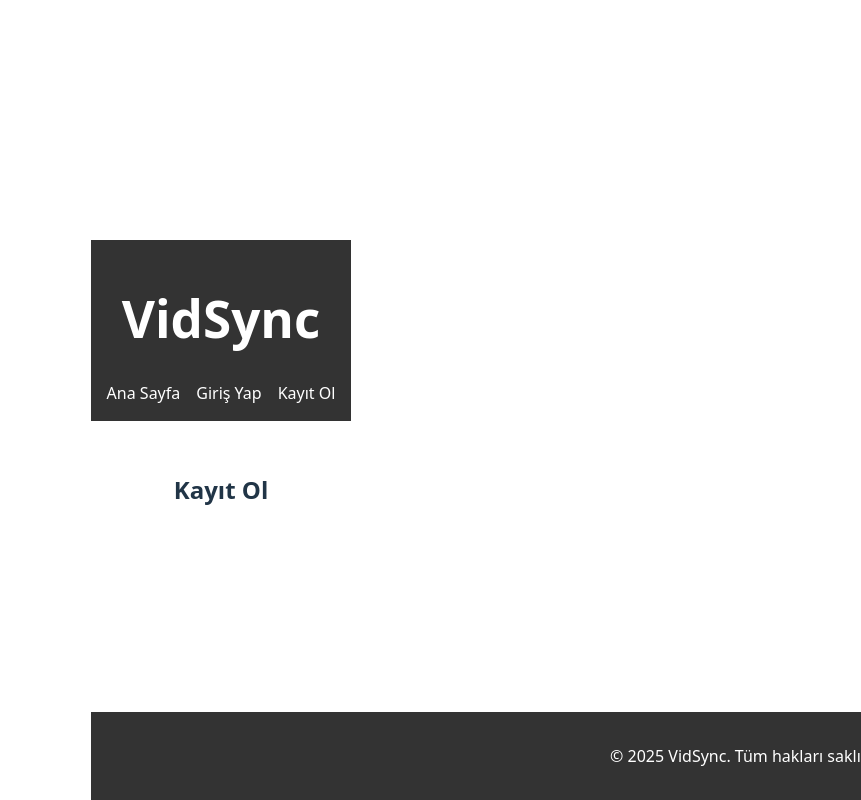
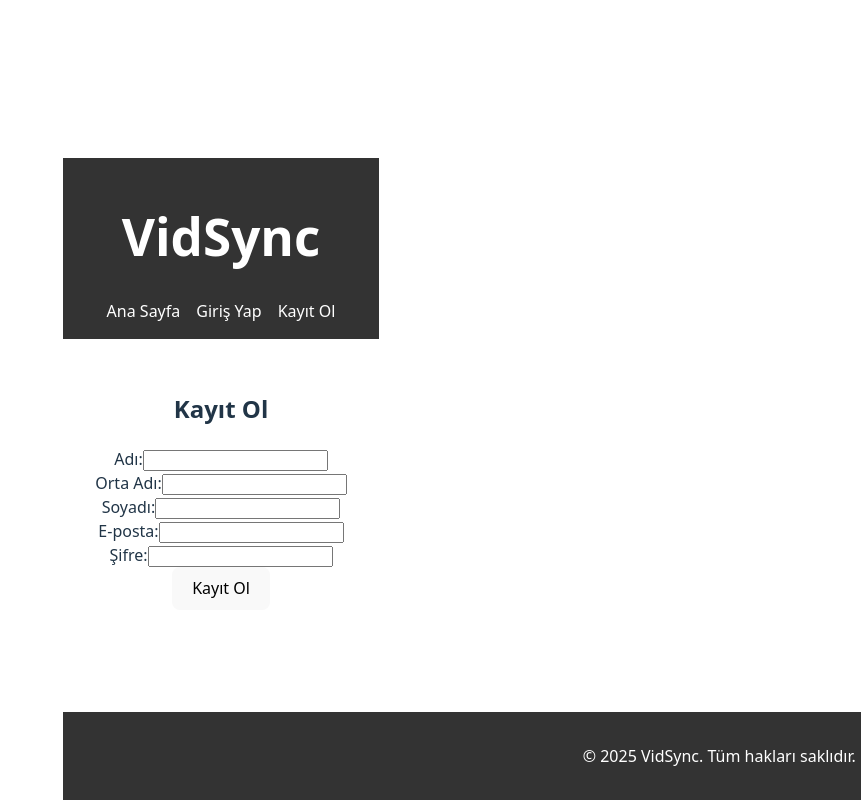
Before and after one commit to EnesEfeTokta/VidSync-Frontend, a React (Vite) app: page /register in a window 1280 px wide. Shown: the whole page, without its empty margins (419-1280 px from the left). Built offline with nearby package versions, Linux system fonts and the light colour scheme.

Commit message:
Add login and register form components
Introduced LoginForm and RegisterForm components for handling user authentication input. Updated LoginPage and RegisterPage to use these new components and handle form submission.

```diff
--- /dev/null
+++ b/src/components/LoginForm.tsx
@@ -0,0 +1,61 @@
+import React, { useState } from 'react';
+
+export interface LoginData {
+  email: string;
+  password: string;
+}
+
+export interface LoginFormProps {
+  onSubmit: (data: LoginData) => void;
+}
+
+const LoginForm: React.FC<LoginFormProps> = ({ onSubmit }) => {
+  const [formData, setFormData] = useState<LoginData>({
+    email: '',
+    password: '',
+  });
+
+  const handleChange = (e: React.ChangeEvent<HTMLInputElement>) => {
+    const { name, value } = e.target;
+    setFormData(prevState => ({
+      ...prevState,
+      [name]: value,
+    }));
+  };
+
+  const handleSubmit = (e: React.FormEvent<HTMLFormElement>) => {
+    e.preventDefault();
+    onSubmit(formData);
+  };
+
+  return (
+    <form onSubmit={handleSubmit}>
+      <h2>Giriş Yap</h2>
+      <div>
+        <label htmlFor="email">E-posta:</label>
+        <input
+          type="email"
+          id="email"
+          name="email"
+          value={formData.email}
+          onChange={handleChange}
+          required
+        />
+      </div>
+      <div>
+        <label htmlFor="password">Şifre:</label>
+        <input
+          type="password"
+          id="password"
+          name="password"
+          value={formData.password}
+          onChange={handleChange}
+          required
+        />
+      </div>
+      <button type="submit">Giriş Yap</button>
+    </form>
+  );
+};
+
+export default LoginForm;
--- /dev/null
+++ b/src/components/RegisterForm.tsx
@@ -0,0 +1,103 @@
+import React, { useState } from 'react';
+
+export interface RegisterData {
+  firstName: string;
+  middleName: string;
+  lastName: string;
+  email: string;
+  password: string;
+}
+
+// 2. Bileşenin alacağı propları tanımlayan arayüz
+export interface RegisterFormProps {
+  onSubmit: (data: RegisterData) => void;
+}
+
+const RegisterForm: React.FC<RegisterFormProps> = ({ onSubmit }) => {
+  // 3. Formun durumunu yönetmek için useState kancası
+  const [formData, setFormData] = useState<RegisterData>({
+    firstName: '',
+    middleName: '',
+    lastName: '',
+    email: '',
+    password: '',
+  });
+
+  // Input alanları değiştikçe state'i güncelleyen fonksiyon
+  const handleChange = (e: React.ChangeEvent<HTMLInputElement>) => {
+    const { name, value } = e.target;
+    setFormData(prevState => ({
+      ...prevState,
+      [name]: value,
+    }));
+  };
+
+  // Form gönderildiğinde çalışacak fonksiyon
+  const handleSubmit = (e: React.FormEvent<HTMLFormElement>) => {
+    e.preventDefault();
+    onSubmit(formData);
+  };
+
+  return (
+    <form onSubmit={handleSubmit}>
+      <h2>Kayıt Ol</h2>
+      <div>
+        <label htmlFor="firstName">Adı:</label>
+        <input
+          type="text"
+          id="firstName"
+          name="firstName"
+          value={formData.firstName}
+          onChange={handleChange}
+          required
+        />
+      </div>
+      <div>
+        <label htmlFor="middleName">Orta Adı:</label>
+        <input
+          type="text"
+          id="middleName"
+          name="middleName"
+          value={formData.middleName}
+          onChange={handleChange}
+        />
+      </div>
+      <div>
+        <label htmlFor="lastName">Soyadı:</label>
+        <input
+          type="text"
+          id="lastName"
+          name="lastName"
+          value={formData.lastName}
+          onChange={handleChange}
+          required
+        />
+      </div>
+      <div>
+        <label htmlFor="email">E-posta:</label>
+        <input
+          type="email"
+          id="email"
+          name="email"
+          value={formData.email}
+          onChange={handleChange}
+          required
+        />
+      </div>
+      <div>
+        <label htmlFor="password">Şifre:</label>
+        <input
+          type="password"
+          id="password"
+          name="password"
+          value={formData.password}
+          onChange={handleChange}
+          required
+        />
+      </div>
+      <button type="submit">Kayıt Ol</button>
+    </form>
+  );
+};
+
+export default RegisterForm;
--- a/src/pages/LoginPage.tsx
+++ b/src/pages/LoginPage.tsx
@@ -1,7 +1,12 @@
 import React from "react";
+import LoginForm from "../components/LoginForm";
 
 const LoginPage: React.FC = () => {
-  return <h2>Giriş Yap</h2>;
+  return (
+    <div>
+      <LoginForm onSubmit={(data) => console.log(data)} />
+    </div>
+  );
 };
 
 export default LoginPage;
--- a/src/pages/RegisterPage.tsx
+++ b/src/pages/RegisterPage.tsx
@@ -1,7 +1,12 @@
 import React from "react";
+import RegisterForm from "../components/RegisterForm";
 
 const RegisterPage: React.FC = () => {
-  return <h2>Kayıt Ol</h2>;
+  return (
+    <div>
+      <RegisterForm onSubmit={(data) => console.log(data)} />
+    </div>
+  );
 };
 
 export default RegisterPage;
```
